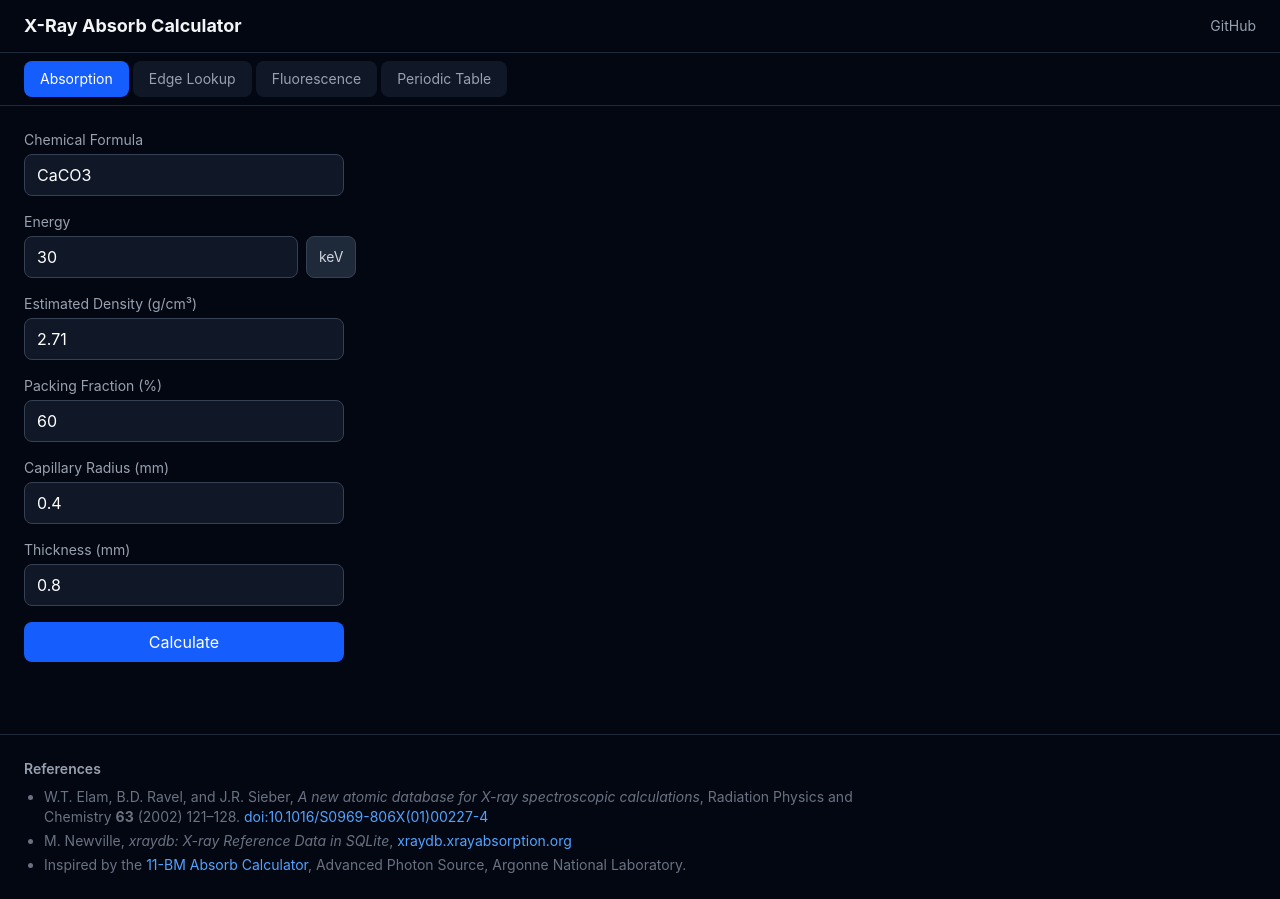
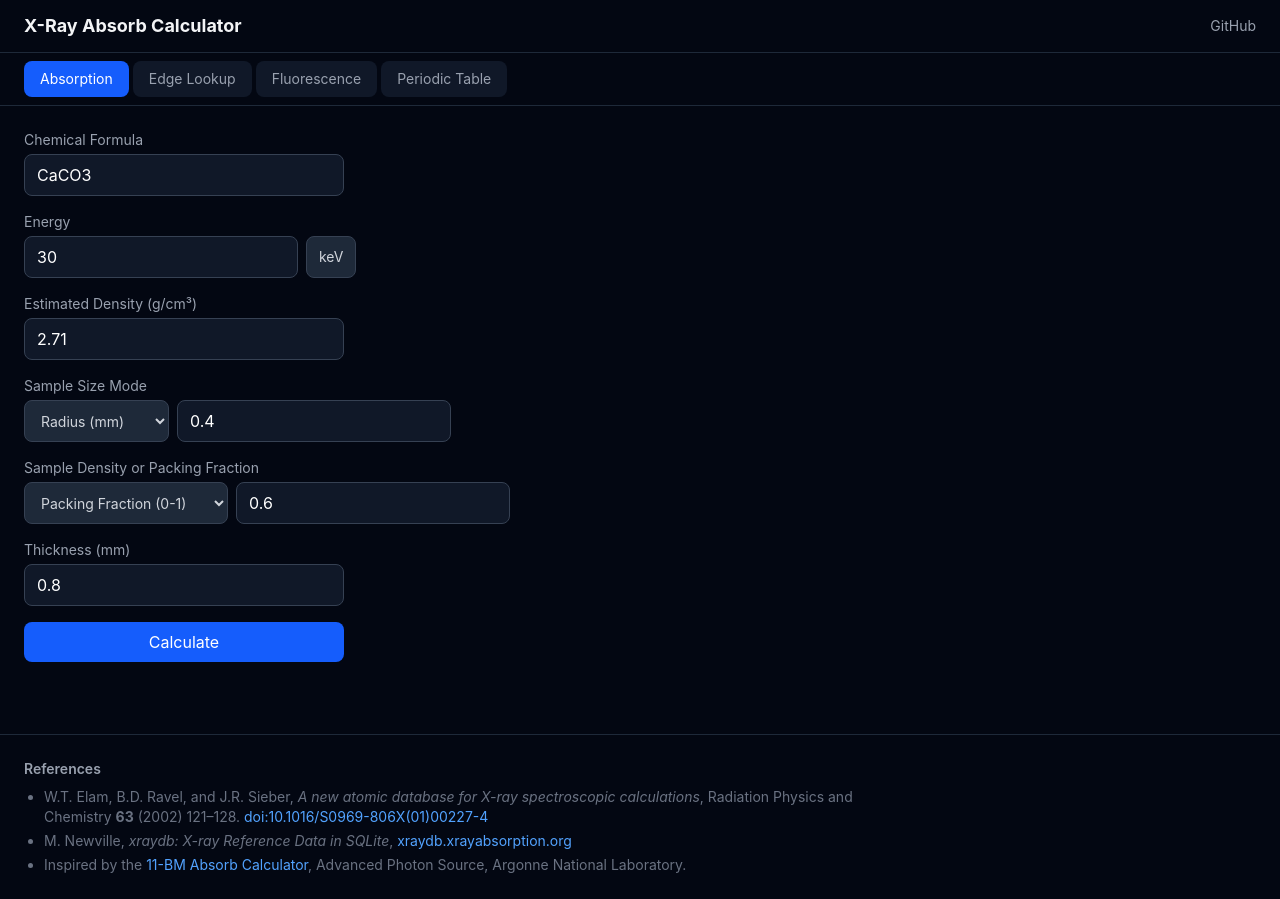
Before and after one commit to TWAWEI/xray-absorb-calc, a Next.js app: page / in a window 1280 px wide. Built offline with nearby package versions, Linux system fonts and the light colour scheme.

Commit message:
feat: add sample size mode (radius/diameter) and density/packing fraction selector

```diff
--- a/components/tabs/AbsorptionTab.tsx
+++ b/components/tabs/AbsorptionTab.tsx
@@ -19,6 +19,8 @@ import { EnergyChart } from '@/components/ui/EnergyChart'
 import type { CalculationResult } from '@/lib/types'
 
 type EnergyUnit = 'keV' | 'Angstrom'
+type SizeMode = 'radius' | 'diameter'
+type DensityMode = 'packing' | 'density'
 
 interface FormState {
   readonly formula: string
@@ -26,8 +28,10 @@ interface FormState {
   readonly energyUnit: EnergyUnit
   readonly density: string
   readonly thickness: string
-  readonly packingFraction: string
-  readonly capillaryRadius: string
+  readonly sizeMode: SizeMode
+  readonly sizeValue: string
+  readonly densityMode: DensityMode
+  readonly densityModeValue: string
 }
 
 interface ChartDataPoint {
@@ -46,8 +50,10 @@ const INITIAL_FORM: FormState = {
   energyUnit: 'keV',
   density: '2.71',
   thickness: '0.8',
-  packingFraction: '60',
-  capillaryRadius: '0.4',
+  sizeMode: 'radius',
+  sizeValue: '0.4',
+  densityMode: 'packing',
+  densityModeValue: '0.6',
 }
 
 function updateForm(
@@ -147,15 +153,24 @@ export function AbsorptionTab() {
       // 9. Calculate absorption (flat slab)
       const absorption = calcAbsorption(mu, thickness)
 
-      // 10. Cylindrical geometry (packed density)
-      const packingFractionVal = parseFloat(form.packingFraction)
-      if (isNaN(packingFractionVal) || packingFractionVal < 0 || packingFractionVal > 100) {
-        throw new Error('Packing fraction must be between 0 and 100')
+      // 10. Cylindrical geometry
+      const densityModeValue = parseFloat(form.densityModeValue)
+      let packed_density: number
+      if (form.densityMode === 'packing') {
+        if (isNaN(densityModeValue) || densityModeValue < 0 || densityModeValue > 1) {
+          throw new Error('Packing fraction must be between 0 and 1')
         }
-      const packed_density = density * (packingFractionVal / 100)
+        packed_density = density * densityModeValue
+      } else {
+        if (isNaN(densityModeValue) || densityModeValue <= 0) {
+          throw new Error('Sample density must be positive')
+        }
+        packed_density = densityModeValue
+      }
       const mu_packed = mu_over_rho * packed_density
 
-      const capillaryRadius = parseFloat(form.capillaryRadius)
+      const sizeValue = parseFloat(form.sizeValue)
+      const capillaryRadius = form.sizeMode === 'diameter' ? sizeValue / 2 : sizeValue
       let cylindricalResult: { readonly muR: number; readonly transmission: number } | undefined
       if (!isNaN(capillaryRadius) && capillaryRadius > 0) {
         cylindricalResult = calcCylindricalAbsorption(mu_packed, capillaryRadius)
@@ -281,28 +296,48 @@ export function AbsorptionTab() {
 
         <div>
           <label className="block text-sm text-gray-400 mb-1">
-            Packing Fraction (%)
+            Sample Size Mode
           </label>
+          <div className="flex gap-2">
+            <select
+              value={form.sizeMode}
+              onChange={(e) => handleChange('sizeMode', e.target.value)}
+              className="bg-gray-800 border border-gray-700 rounded-lg px-3 py-2 text-sm text-gray-300 focus:outline-none focus:border-blue-500"
+            >
+              <option value="radius">Radius (mm)</option>
+              <option value="diameter">Diameter (mm)</option>
+            </select>
             <input
               type="text"
-            value={form.packingFraction}
-            onChange={(e) => handleChange('packingFraction', e.target.value)}
-            className="w-full bg-gray-900 border border-gray-700 rounded-lg px-3 py-2 text-white focus:outline-none focus:border-blue-500"
-            placeholder="60"
+              value={form.sizeValue}
+              onChange={(e) => handleChange('sizeValue', e.target.value)}
+              className="flex-1 bg-gray-900 border border-gray-700 rounded-lg px-3 py-2 text-white focus:outline-none focus:border-blue-500"
+              placeholder="0.4"
             />
+          </div>
         </div>
 
         <div>
           <label className="block text-sm text-gray-400 mb-1">
-            Capillary Radius (mm)
+            Sample Density or Packing Fraction
           </label>
+          <div className="flex gap-2">
+            <select
+              value={form.densityMode}
+              onChange={(e) => handleChange('densityMode', e.target.value)}
+              className="bg-gray-800 border border-gray-700 rounded-lg px-3 py-2 text-sm text-gray-300 focus:outline-none focus:border-blue-500"
+            >
+              <option value="packing">Packing Fraction (0-1)</option>
+              <option value="density">Sample Density (g/cm³)</option>
+            </select>
             <input
               type="text"
-            value={form.capillaryRadius}
-            onChange={(e) => handleChange('capillaryRadius', e.target.value)}
-            className="w-full bg-gray-900 border border-gray-700 rounded-lg px-3 py-2 text-white focus:outline-none focus:border-blue-500"
-            placeholder="0.4"
+              value={form.densityModeValue}
+              onChange={(e) => handleChange('densityModeValue', e.target.value)}
+              className="flex-1 bg-gray-900 border border-gray-700 rounded-lg px-3 py-2 text-white focus:outline-none focus:border-blue-500"
+              placeholder={form.densityMode === 'packing' ? '0.6' : '1.63'}
             />
+          </div>
         </div>
 
         <div>
```
Lines whose indentation alone changed are shown as unchanged.
